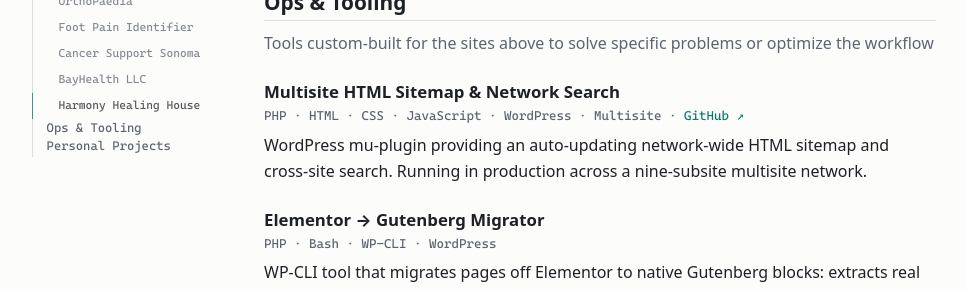
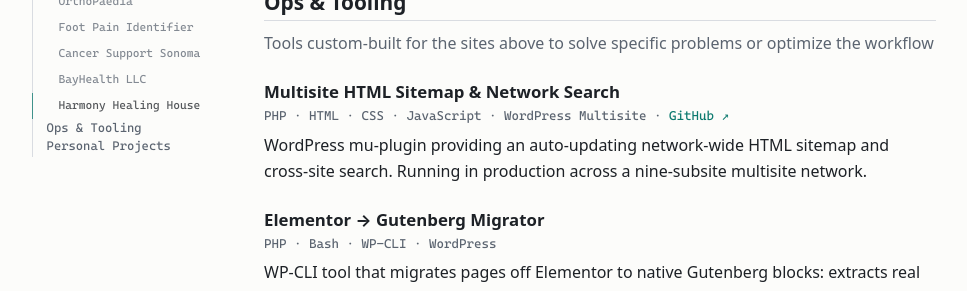
Before and after one commit to csmather/mather-cv, a Jekyll site: the page built from index.md, in a window 1280 px wide and 900 px high, scrolled down 1481 px. Shown: the part 152-443 px from the top of the window, without its empty margins (40-1007 px from the left). Built offline with Jekyll 4.4.1, drawn with Linux system fonts in a browser that asks for light colours.

Commit message:
fixed tag

```diff
--- a/_data/tools.yml
+++ b/_data/tools.yml
@@ -1,7 +1,7 @@
 - title: "Multisite HTML Sitemap & Network Search"
   description: "WordPress mu-plugin providing an auto-updating network-wide HTML sitemap and cross-site search. Running in production across a nine-subsite multisite network."
   github_url: "https://github.com/csmather/multisite-html-sitemap"
-  tags: ["PHP", "HTML", "CSS", "JavaScript", "WordPress", "Multisite"]
+  tags: ["PHP", "HTML", "CSS", "JavaScript", "WordPress Multisite"]
 
 - title: "Elementor → Gutenberg Migrator"
   description: "WP-CLI tool that migrates pages off Elementor to native Gutenberg blocks: extracts real content from the builder's data layer, keeps per-page backups, and verifies integrity on write-back. Migrated a 266-page medical textbook with zero failures."
```
